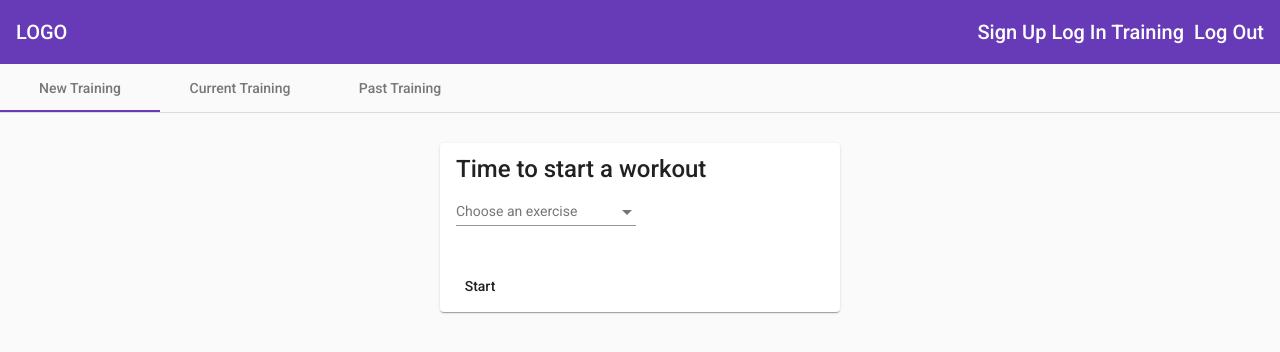
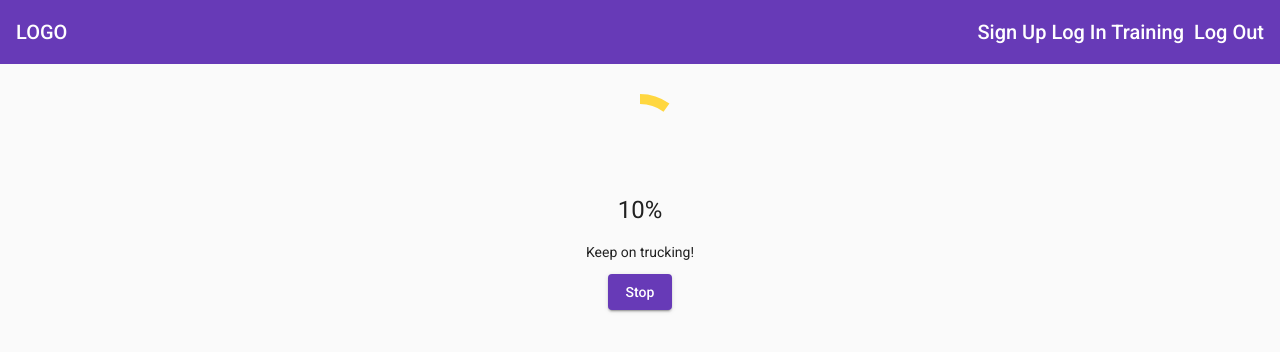
Before and after one commit to TooManyJoses/ngfitness-tracker, an Angular app: page /training in a window 1280 px wide. Both pictures are taken after a click on the button "Start". Shown: the top 352 px of the page. Built offline with nearby package versions, Linux system fonts and the light colour scheme.

Commit message:
added in current training with timer

```diff
--- a/src/app/app.module.ts
+++ b/src/app/app.module.ts
@@ -15,6 +15,7 @@
 import { WelcomeComponent } from './welcome/welcome.component';
 import { HeaderComponent } from './navigation/header/header.component';
 import { SidenavComponent } from './navigation/sidenav/sidenav.component';
+import { StopTrainingComponent } from './training/current-training/stop-training-component';
 
 @NgModule({
   declarations: [
@@ -27,7 +28,8 @@
     PastTrainingComponent,
     WelcomeComponent,
     HeaderComponent,
-    SidenavComponent
+    SidenavComponent,
+    StopTrainingComponent,
   ],
   imports: [
     BrowserModule,
--- a/src/app/material.module.ts
+++ b/src/app/material.module.ts
@@ -12,6 +12,8 @@
 import { MatTabsModule } from '@angular/material/tabs';
 import { MatCardModule } from '@angular/material/card';
 import { MatSelectModule } from '@angular/material/select';
+import { MatProgressSpinnerModule } from '@angular/material/progress-spinner';
+import { MatDialogModule } from '@angular/material/dialog';
 @NgModule({
   imports: [
     MatButtonModule,
@@ -27,6 +29,8 @@
     MatTabsModule,
     MatCardModule,
     MatSelectModule,
+    MatProgressSpinnerModule,
+    MatDialogModule,
   ],
   exports:[
     MatButtonModule,
@@ -42,6 +46,8 @@
     MatTabsModule,
     MatCardModule,
     MatSelectModule,
+    MatProgressSpinnerModule,
+    MatDialogModule,
   ]
 })
 export class MaterialModule {}
--- a/src/app/training/current-training/current-training.component.css
+++ b/src/app/training/current-training/current-training.component.css
@@ -0,0 +1,3 @@
+.current-training {
+  padding: 30px;
+}
--- a/src/app/training/current-training/current-training.component.html
+++ b/src/app/training/current-training/current-training.component.html
@@ -1 +1,6 @@
-<p>current-training works!</p>
+<section fxLayout="column" fxLayoutAlign="center center" class="current-training">
+  <mat-progress-spinner color="accent" mode="determinate" [value]="progress"></mat-progress-spinner>
+  <h1>{{ progress }}%</h1>
+  <p>Keep on trucking!</p>
+  <button mat-raised-button color="primary" (click)="onStop()">Stop</button>
+</section>
--- a/src/app/training/current-training/current-training.component.ts
+++ b/src/app/training/current-training/current-training.component.ts
@@ -1,4 +1,6 @@
-import { Component, OnInit } from '@angular/core';
+import { Component, OnInit, EventEmitter, Output } from '@angular/core';
+import { MatDialog } from '@angular/material/dialog';
+import { StopTrainingComponent } from './stop-training-component';
 
 @Component({
   selector: 'app-current-training',
@@ -6,10 +8,35 @@
   styleUrls: ['./current-training.component.css']
 })
 export class CurrentTrainingComponent implements OnInit {
+  @Output() trainingExit = new EventEmitter();
+  progress = 0;
+  timer: number = 0;
 
-  constructor() { }
+  constructor(private dialog: MatDialog) { }
 
   ngOnInit(): void {
+    this.startOrResumeTimer()
   }
 
+  startOrResumeTimer() {
+    this.timer = setInterval(() => {
+      this.progress = this.progress + 5
+      if (this.progress >= 100) {
+        clearInterval(this.timer)
+      }
+    }, 1000)
+  }
+
+  onStop() {
+    clearInterval(this.timer)
+    const dialogRef = this.dialog.open(StopTrainingComponent, {data: {progress: this.progress}})
+
+    dialogRef.afterClosed().subscribe(result => {
+      if(result) {
+        this.trainingExit.emit();
+      } else {
+        this.startOrResumeTimer()
+      }
+    })
+  }
 }
--- /dev/null
+++ b/src/app/training/current-training/stop-training-component.ts
@@ -0,0 +1,17 @@
+import { Component, Inject } from '@angular/core';
+import { MAT_DIALOG_DATA } from '@angular/material/dialog';
+
+@Component({
+  selector: 'app-stop-training',
+  template: `<h1 mat-dialog-title>Are you sure?</h1>
+            <mat-dialog-content>
+              <p>You already got {{ passedData.progress }}%</p>
+            </mat-dialog-content>
+            <mat-dialog-actions>
+              <button mat-button [mat-dialog-close]="true">Yes</button>
+              <button mat-button [mat-dialog-close]="false">No</button>
+            </mat-dialog-actions>`
+})
+export class StopTrainingComponent {
+  constructor(@Inject(MAT_DIALOG_DATA) public passedData: any) {}
+}
--- a/src/app/training/new-training/new-training.component.html
+++ b/src/app/training/new-training/new-training.component.html
@@ -1,12 +1,9 @@
-<section class="new-training" fxLayoutAlign="center">
-  <mat-card fxFlex="400px">
-    <mat-card-title>Time to start a workout</mat-card-title>
-    <mat-card-content>
+<section class="new-training" fxLayout fxLayoutAlign="center">
+  <mat-card fxFlex.xs="100%" fxFlex="400px">
+    <mat-card-title fxLayoutAlign="center">Time to start a workout!</mat-card-title>
+    <mat-card-content fxLayoutAlign="center">
       <mat-form-field>
         <mat-select placeholder="Choose an exercise">
-          <!-- <mat-option *ngFor="let exercise in exercises" [value]="exercise.value">
-            {{exercise.viewValue}}
-          </mat-option> -->
           <mat-option value="deadlift">Deadlift</mat-option>
           <mat-option value="backsquat">Back Squat</mat-option>
           <mat-option value="logpress">Log Press</mat-option>
@@ -14,8 +11,8 @@
         </mat-select>
       </mat-form-field>
     </mat-card-content>
-    <mat-card-actions>
-      <button mat-button type="submit">Start</button>
+    <mat-card-actions fxLayoutAlign="center">
+      <button type="submit" mat-button (click)="onStartTraining()">Start</button>
     </mat-card-actions>
   </mat-card>
 </section>
--- a/src/app/training/new-training/new-training.component.ts
+++ b/src/app/training/new-training/new-training.component.ts
@@ -1,4 +1,4 @@
-import { Component, OnInit } from '@angular/core';
+import { Component, EventEmitter, OnInit, Output } from '@angular/core';
 
 @Component({
   selector: 'app-new-training',
@@ -6,15 +6,14 @@
   styleUrls: ['./new-training.component.css']
 })
 export class NewTrainingComponent implements OnInit {
-  exercises = [
-    {value: 'deadlift', viewValue: 'Deadlift', target: "back"},
-    {value: 'logpress', viewValue: 'Log Press', target: "Shoulders"},
-    {value: 'backsquat', viewValue: 'Back Squat', target: "Legs"},
-    {value: 'benchpress', viewValue: 'Bench Press', target: "Chest"},
-  ]
+  @Output() trainingStart = new EventEmitter<void>()
+
   constructor() { }
 
   ngOnInit(): void {
   }
 
+  onStartTraining() {
+    this.trainingStart.emit()
+  }
 }
--- a/src/app/training/training.component.html
+++ b/src/app/training/training.component.html
@@ -1,5 +1,9 @@
-<mat-tab-group>
-  <mat-tab label="New Training"><app-new-training></app-new-training></mat-tab>
-  <mat-tab label="Current Training"><app-current-training></app-current-training></mat-tab>
-  <mat-tab label="Past Training"><app-past-training></app-past-training></mat-tab>
+<mat-tab-group *ngIf="!onGoingTraining">
+  <mat-tab label="New Training">
+    <app-new-training (trainingStart)="onGoingTraining = true"></app-new-training>
+  </mat-tab>
+  <mat-tab label="Past Training">
+    <app-past-training></app-past-training>
+  </mat-tab>
 </mat-tab-group>
+<app-current-training *ngIf="onGoingTraining" (trainingExit)="onGoingTraining = false"></app-current-training>
--- a/src/app/training/training.component.ts
+++ b/src/app/training/training.component.ts
@@ -6,6 +6,7 @@
   styleUrls: ['./training.component.css']
 })
 export class TrainingComponent implements OnInit {
+  onGoingTraining = false;
 
   constructor() { }
 
```
